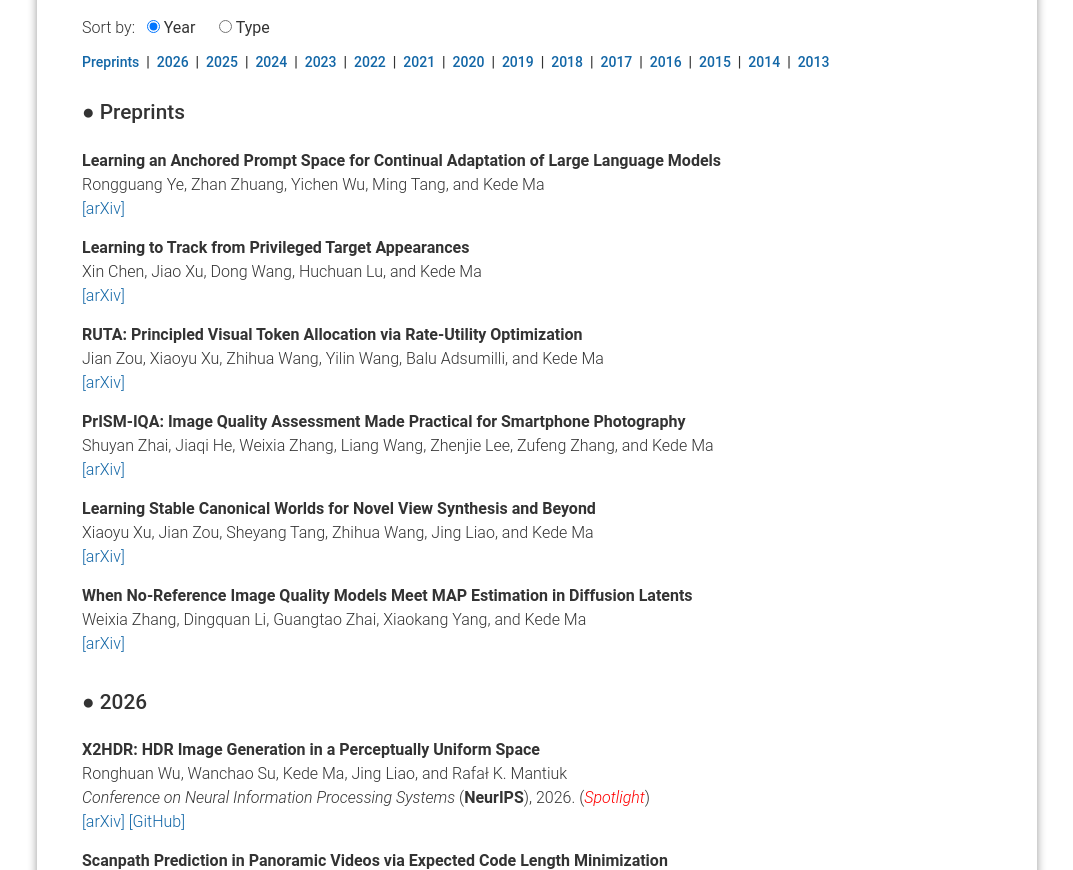
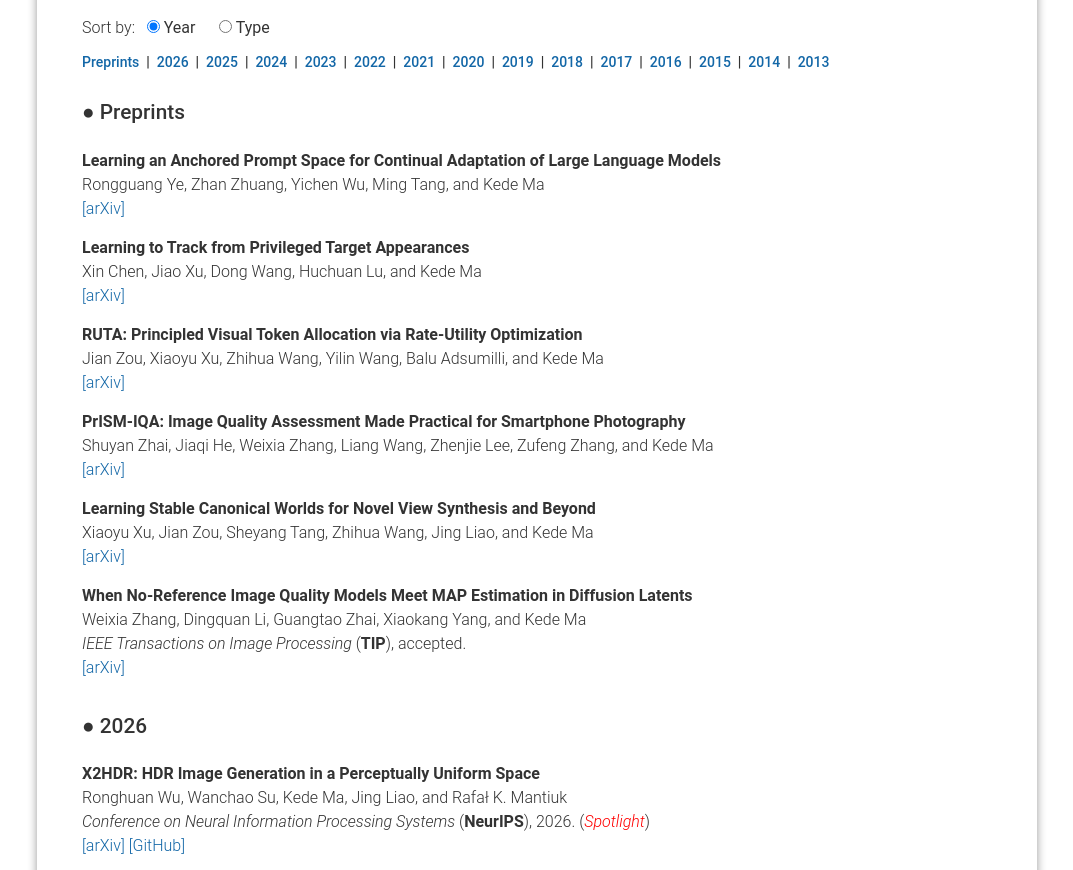
Before and after one commit to makedede/makedede.github.io, a plain HTML site: page Publications.html in a window 1280 px wide. Shown: the part 202-1072 px from the top of the page, without its empty margins (103-1176 px from the left). Drawn offline with Linux system fonts and the light colour scheme.

Commit message:
Mark TIP paper as accepted

```diff
--- a/Publications.html
+++ b/Publications.html
@@ -188,6 +188,8 @@
 				<br>
 				Weixia Zhang, Dingquan Li, Guangtao Zhai, Xiaokang Yang, and Kede Ma
 				<br>
+				<i>IEEE Transactions on Image Processing</i> (<b>TIP</b>), accepted.
+				<br>
 				<a href="https://arxiv.org/abs/2403.06406">[arXiv]</a>
 			</div>
 		</div>
@@ -1598,7 +1600,7 @@
 		<div class="visitor-map" style="width: 240px; max-width: 100%; margin-bottom: 10px;">
 			<script src="https://www.stats4u.net/s4u.js" data-id="7454593575" data-style="31" async></script>
 		</div>
-		Last updated: Oct. 26, 2026.
+		Last updated: Nov. 11, 2026.
 	</div>
 </div>
 </body>
```
